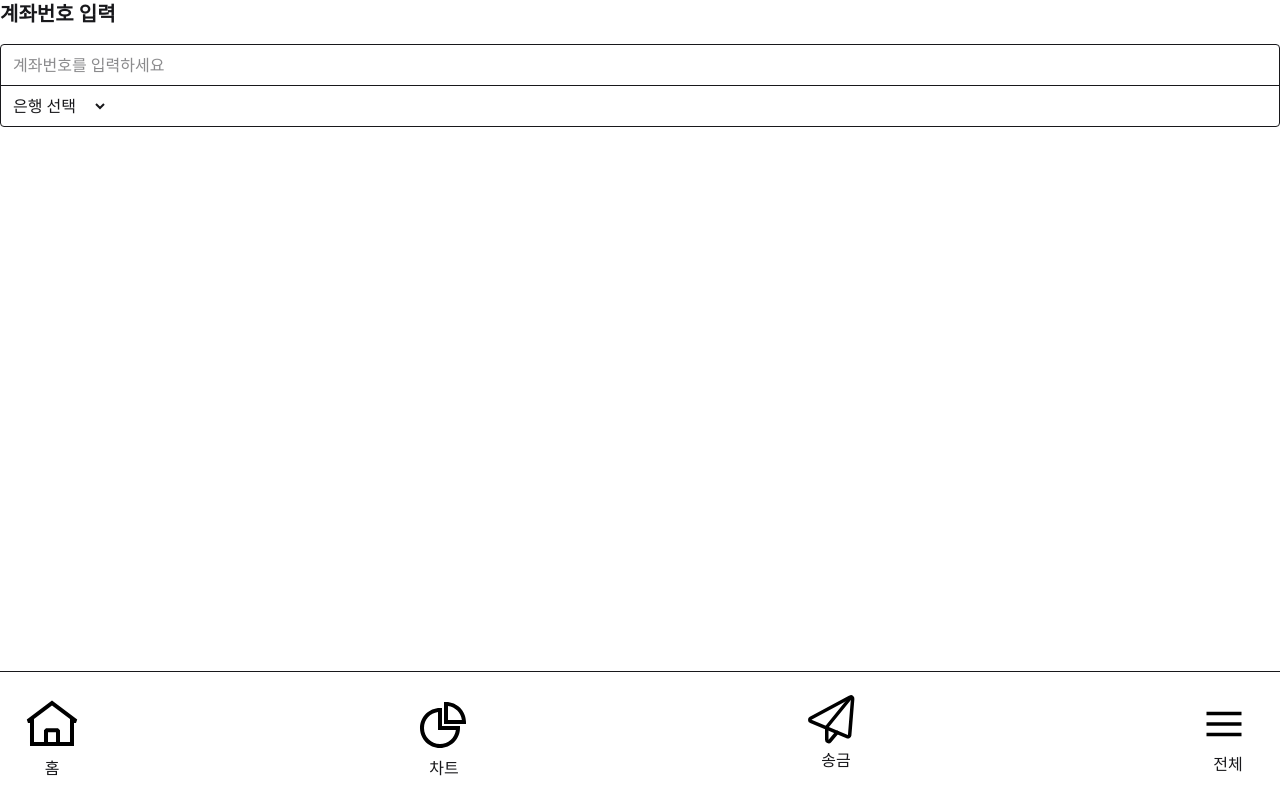
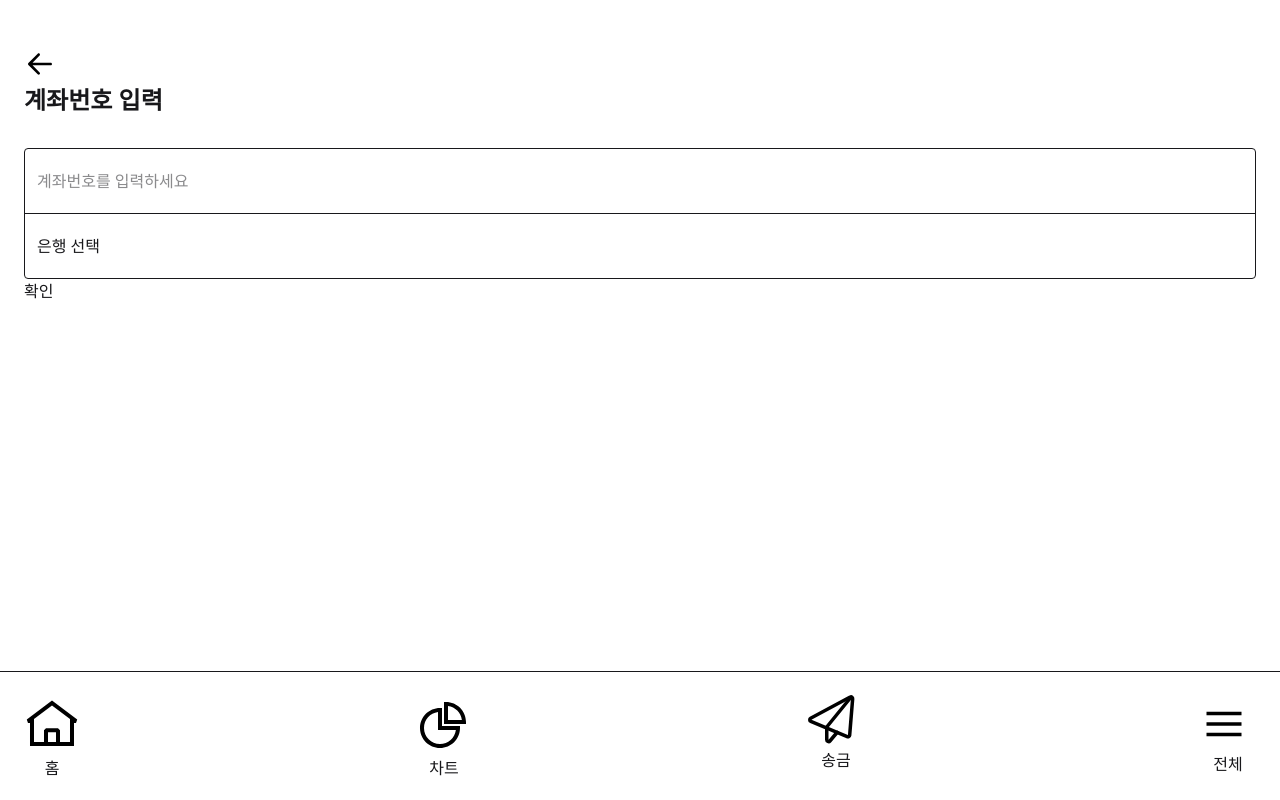
Before and after one commit to catisverycute/coinfit-project, a React (Vite) app: page /transfer/step2 in a window 1280 px wide. Built offline with nearby package versions, Linux system fonts and the light colour scheme.

Commit message:
feat: navigate 및 css 수정

```diff
--- a/src/pages/transfer/EnterAccountInfoPage.tsx
+++ b/src/pages/transfer/EnterAccountInfoPage.tsx
@@ -1,13 +1,21 @@
 import { useState } from 'react';
 import BankModal from '../../components/transfer/BankModal';
+import { useNavigate } from 'react-router-dom';
+import BackButton from '../../components/common/BackButton';
 
 const EnterAccountInfoPage = () => {
   const [accountNumber, setAccountNumber] = useState('');
   const [show, setShow] = useState<boolean>(false);
+  const navigate = useNavigate();
+
+  const nextStep = () => {
+    navigate('/transfer/step3');
+  };
 
   return (
-    <div>
-      <h2 className="text-xl font-bold mb-4">계좌번호 입력</h2>
+    <div className="p-6 mt-5">
+      <BackButton />
+      <h2 className="text-2xl font-bold mb-8">계좌번호 입력</h2>
       <div className="border rounded">
         <input
           type="tel"
@@ -16,15 +24,13 @@ const EnterAccountInfoPage = () => {
           value={accountNumber}
           onChange={(e) => setAccountNumber(e.target.value)}
           placeholder="계좌번호를 입력하세요"
-          className="border-b px-3 py-2 w-full"
+          className="border-b px-3 py-5 w-full"
         />
-        <button className="px-3 py-2" onClick={() => setShow(true)}>
+        <button className="px-3 py-5" onClick={() => setShow(true)}>
           은행 선택
         </button>
-        <select>
-          <option></option>
-        </select>
       </div>
+      <button onClick={nextStep}>확인</button>
       {show && <BankModal onClose={() => setShow(false)} />}
     </div>
   );
```
